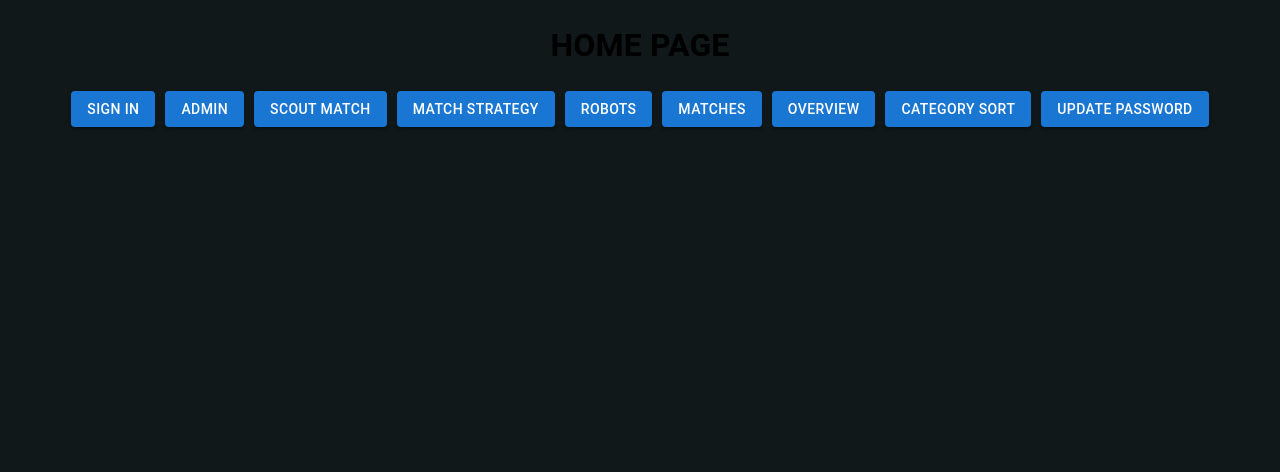
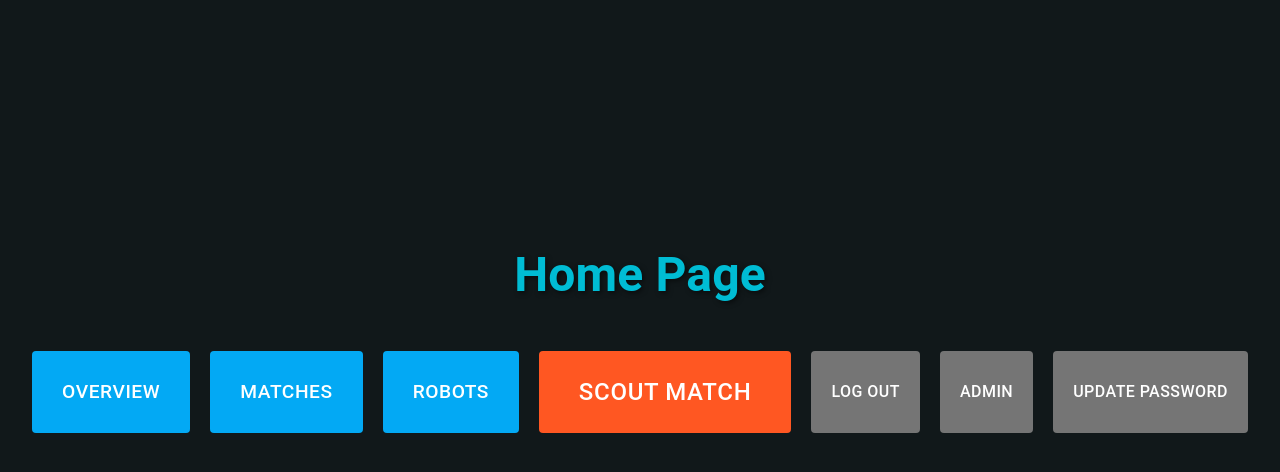
Before and after one commit to team-7558/scouting-2026, a React (Create React App) app in the folder client/: page / in a window 1280 px wide. Shown: the top 472 px of the page. Built offline with nearby package versions, Linux system fonts and the light colour scheme; sample sign-in values are in the browser's storage.

Commit message:
updated the look

```diff
--- a/client/src/pages/Admin/Admin.js
+++ b/client/src/pages/Admin/Admin.js
@@ -23,7 +23,7 @@ const AdminPage = () => {
 
   return (
     <div>
-      <h1>Admin Page</h1>
+      <h1 style={{color: "white", textAlign: "center"}}>Admin Page</h1>
       <div style={{ display: "flex", justifyContent: "space-around" }}>
         <Button
           variant="contained"
@@ -38,13 +38,6 @@ const AdminPage = () => {
           onClick={handleOpenImportEvent}
         >
           Import Matches
-        </Button>
-        <Button
-          variant="contained"
-          color="primary"
-          onClick={handleOpenImportPitScouting}
-        >
-          Import Pit Scouting
         </Button>
       </div>
 
--- a/client/src/pages/Home/HomePage.js
+++ b/client/src/pages/Home/HomePage.js
@@ -2,52 +2,94 @@ import React from "react";
 import { useNavigate } from "react-router-dom";
 import Button from "@mui/material/Button";
 import UpdatePassword from "./UpdatePassword";
+import { styled } from "@mui/material/styles";
+
+const HomeContainer = styled("div")({
+  // backgroundColor: "#121212", // dark background
+  minHeight: "80vh",
+  display: "flex",
+  flexDirection: "column",
+  alignItems: "center",
+  justifyContent: "center",
+  color: "#fff",
+  fontFamily: "'Roboto', sans-serif",
+});
+
+const Title = styled("h1")({
+  fontSize: "3rem",
+  marginBottom: "40px",
+  color: "#00bcd4", // bright accent for header
+  textShadow: "2px 2px 5px rgba(0,0,0,0.5)",
+});
+
+const ButtonGrid = styled("div")({
+  display: "flex",
+  flexWrap: "wrap",
+  justifyContent: "center",
+  gap: "20px",
+});
+
+const MainButton = styled(Button)({
+  padding: "20px 40px",
+  fontSize: "1.5rem",
+  backgroundColor: "#ff5722",
+  color: "#fff",
+  transition: "all 0.3s ease",
+  "&:hover": {
+    backgroundColor: "#ff784e",
+    transform: "scale(1.05)",
+    boxShadow: "0 8px 20px rgba(255,87,34,0.6)",
+  },
+});
+
+const SecondaryButton = styled(Button)({
+  padding: "15px 30px",
+  fontSize: "1.2rem",
+  backgroundColor: "#03a9f4",
+  color: "#fff",
+  transition: "all 0.3s ease",
+  "&:hover": {
+    backgroundColor: "#29b6f6",
+    transform: "scale(1.05)",
+    boxShadow: "0 6px 15px rgba(3,169,244,0.5)",
+  },
+});
+
+const TertiaryButton = styled(Button)({
+  padding: "10px 20px",
+  fontSize: "1rem",
+  backgroundColor: "#757575",
+  color: "#fff",
+  transition: "all 0.3s ease",
+  "&:hover": {
+    backgroundColor: "#9e9e9e",
+    transform: "scale(1.05)",
+    boxShadow: "0 4px 10px rgba(117,117,117,0.5)",
+  },
+});
 
 const HomePage = () => {
   const navigate = useNavigate();
 
   return (
-    <div>
-      <center>
-        <h1>HOME PAGE</h1>
-      </center>
-      <div
-        style={{
-          display: "flex",
-          flexWrap: "wrap",
-          justifyContent: "center",
-          gap: "10px",
-          margin: "20px 0",
-        }}
-      >
-        {/* This route is not protected so it may be useful for testing */}
-        <Button variant="contained" onClick={() => navigate("/signIn")}>
-          Sign In
-        </Button>
-        <Button variant="contained" onClick={() => navigate("/admin")}>
-          Admin
-        </Button>
-        <Button variant="contained" onClick={() => navigate("/scoutMatch")}>
-          Scout Match
-        </Button>
-        <Button variant="contained" onClick={() => navigate("/matchStrategy")}>
-          Match Strategy
-        </Button>
-        <Button variant="contained" onClick={() => navigate("/robots")}>
-          Robots
-        </Button>
-        <Button variant="contained" onClick={() => navigate("/matches")}>
-          Matches
-        </Button>
-        <Button variant="contained" onClick={() => navigate("/overview")}>
-          Overview
-        </Button>
-        <Button variant="contained" onClick={() => navigate("/categorySort")}>
-          Category Sort
-        </Button>
+    <HomeContainer>
+      <Title>Home Page</Title>
+      <ButtonGrid>
+        {/* Strategy Actions */}
+        <SecondaryButton onClick={() => navigate("/categorysort")}>Overview</SecondaryButton>
+        <SecondaryButton onClick={() => navigate("/matches")}>Matches</SecondaryButton>
+        <SecondaryButton onClick={() => navigate("/robots")}>Robots</SecondaryButton>
+
+        {/* Main Action */}
+        <MainButton onClick={() => navigate("/scoutMatch")}>Scout Match</MainButton>
+
+        {/* Less Important Actions */}
+        <TertiaryButton onClick={() => navigate("/signIn")}>Log Out</TertiaryButton>
+        <TertiaryButton onClick={() => navigate("/admin")}>Admin</TertiaryButton>
+
         <UpdatePassword />
-      </div>
-    </div>
+      </ButtonGrid>
+    </HomeContainer>
   );
 };
 
--- a/client/src/pages/Home/UpdatePassword.js
+++ b/client/src/pages/Home/UpdatePassword.js
@@ -1,9 +1,64 @@
 import React, { useState } from "react";
-import { postUpdatePassword } from "../../requests/AuthRequests.js"; // Import API request
+import { postUpdatePassword } from "../../requests/AuthRequests.js";
 import Button from "@mui/material/Button";
 import TextField from "@mui/material/TextField";
 import Modal from "@mui/material/Modal";
 import Box from "@mui/material/Box";
+import { styled } from "@mui/material/styles";
+
+// Tertiary button styling
+const TertiaryButton = styled(Button)({
+  padding: "10px 20px",
+  fontSize: "1rem",
+  minHeight: "50px", // fix height to match other tertiary buttons
+  display: "flex",
+  alignItems: "center",
+  justifyContent: "center",
+  backgroundColor: "#757575",
+  color: "#fff",
+  transition: "all 0.3s ease",
+  "&:hover": {
+    backgroundColor: "#9e9e9e",
+    transform: "scale(1.05)",
+    boxShadow: "0 4px 10px rgba(117,117,117,0.5)",
+  },
+});
+
+// Modal styling
+const ModalBox = styled(Box)({
+  position: "absolute",
+  top: "50%",
+  left: "50%",
+  transform: "translate(-50%, -50%)",
+  width: 400,
+  backgroundColor: "#1e1e1e",
+  color: "#fff",
+  boxShadow: 24,
+  padding: "32px",
+  display: "flex",
+  flexDirection: "column",
+  gap: "16px",
+  borderRadius: "10px",
+});
+
+// Styled text fields
+const StyledTextField = styled(TextField)({
+  "& label.Mui-focused": {
+    color: "#03a9f4",
+  },
+  "& .MuiOutlinedInput-root": {
+    color: "#fff",
+    "& fieldset": {
+      borderColor: "#555",
+    },
+    "&:hover fieldset": {
+      borderColor: "#03a9f4",
+    },
+    "&.Mui-focused fieldset": {
+      borderColor: "#03a9f4",
+    },
+  },
+});
 
 const UpdatePassword = () => {
   const [open, setOpen] = useState(false);
@@ -26,48 +81,30 @@ const UpdatePassword = () => {
   };
 
   return (
-    <div>
-      <Button variant="contained" onClick={() => setOpen(true)}>
-        Update Password
-      </Button>
+    <>
+      <TertiaryButton onClick={() => setOpen(true)}>Update Password</TertiaryButton>
 
       <Modal open={open} onClose={() => setOpen(false)}>
-        <Box
-          sx={{
-            position: "absolute",
-            top: "50%",
-            left: "50%",
-            transform: "translate(-50%, -50%)",
-            width: 400,
-            bgcolor: "background.paper",
-            boxShadow: 24,
-            p: 4,
-            display: "flex",
-            flexDirection: "column",
-            gap: 2,
-          }}
-        >
-          <h2>Update Password</h2>
-          <TextField
+        <ModalBox>
+          <h2 style={{ margin: 0, textAlign: "center" }}>Update Password</h2>
+          <StyledTextField
             type="password"
             label="Current Password"
             value={oldPassword}
             onChange={(e) => setOldPassword(e.target.value)}
           />
-          <TextField
+          <StyledTextField
             type="password"
             label="New Password"
             value={newPassword}
             onChange={(e) => setNewPassword(e.target.value)}
           />
-          {error && <p style={{ color: "red" }}>{error}</p>}
-          {success && <p style={{ color: "green" }}>{success}</p>}
-          <Button variant="contained" onClick={handleUpdatePassword}>
-            Update
-          </Button>
-        </Box>
+          {error && <p style={{ color: "red", margin: 0 }}>{error}</p>}
+          {success && <p style={{ color: "green", margin: 0 }}>{success}</p>}
+          <TertiaryButton onClick={handleUpdatePassword}>Update</TertiaryButton>
+        </ModalBox>
       </Modal>
-    </div>
+    </>
   );
 };
 
```
